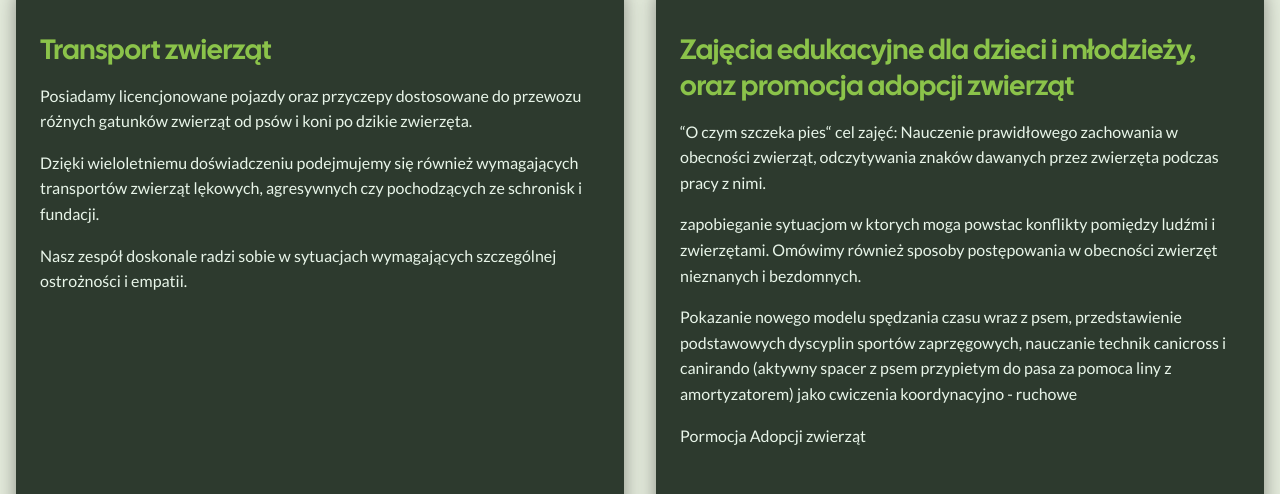
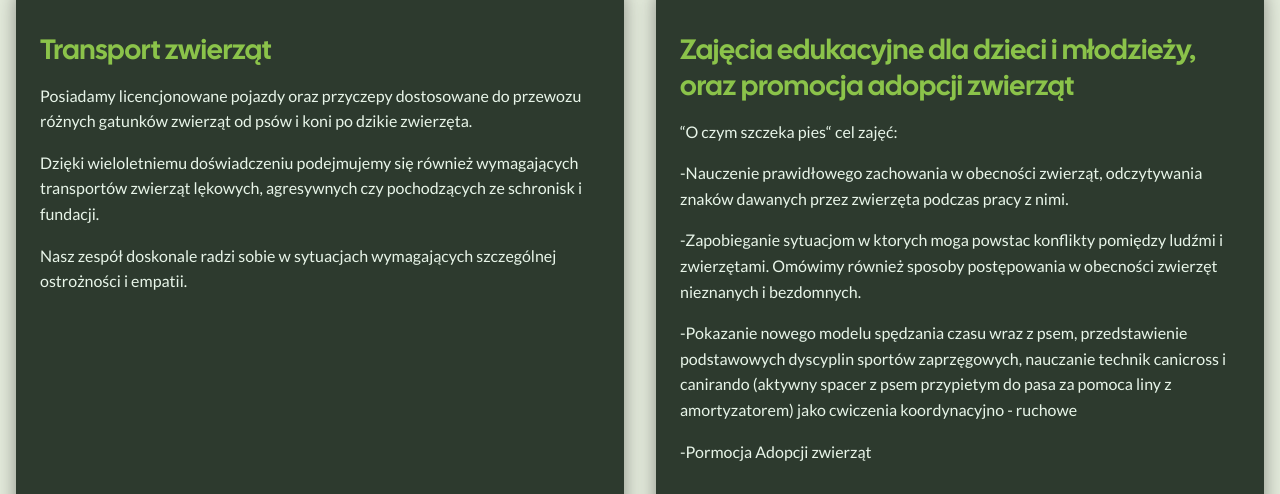
Before and after one commit to Eidhaart/hycel, a Next.js app: page / in a window 1280 px wide. Shown: the part 783-1277 px from the top of the page. Built offline with nearby package versions, Linux system fonts and the light colour scheme.

Commit message:
Fixed colors. change setup and trusted by section.

```diff
--- a/src/app/page.js
+++ b/src/app/page.js
@@ -126,24 +126,24 @@ export default function Home() {
               Zajęcia edukacyjne dla dzieci i młodzieży, oraz promocja adopcji
               zwierząt
             </h2>
+            <p>&ldquo;O czym szczeka pies&ldquo; cel zajęć:</p>
             <p>
-              &ldquo;O czym szczeka pies&ldquo; cel zajęć: Nauczenie
-              prawidłowego zachowania w obecności zwierząt, odczytywania znaków
-              dawanych przez zwierzęta podczas pracy z nimi.
+              -Nauczenie prawidłowego zachowania w obecności zwierząt,
+              odczytywania znaków dawanych przez zwierzęta podczas pracy z nimi.
             </p>
             <p>
-              zapobieganie sytuacjom w ktorych moga powstac konflikty pomiędzy
+              -Zapobieganie sytuacjom w ktorych moga powstac konflikty pomiędzy
               ludźmi i zwierzętami. Omówimy również sposoby postępowania w
               obecności zwierzęt nieznanych i bezdomnych.
             </p>
             <p>
-              Pokazanie nowego modelu spędzania czasu wraz z psem,
+              -Pokazanie nowego modelu spędzania czasu wraz z psem,
               przedstawienie podstawowych dyscyplin sportów zaprzęgowych,
               nauczanie technik canicross i canirando (aktywny spacer z psem
               przypietym do pasa za pomoca liny z amortyzatorem) jako cwiczenia
               koordynacyjno - ruchowe
             </p>
-            <p>Pormocja Adopcji zwierząt</p>
+            <p>-Pormocja Adopcji zwierząt</p>
           </div>
           <div className="content-images-row">
             <div className="content-image-square">
```
